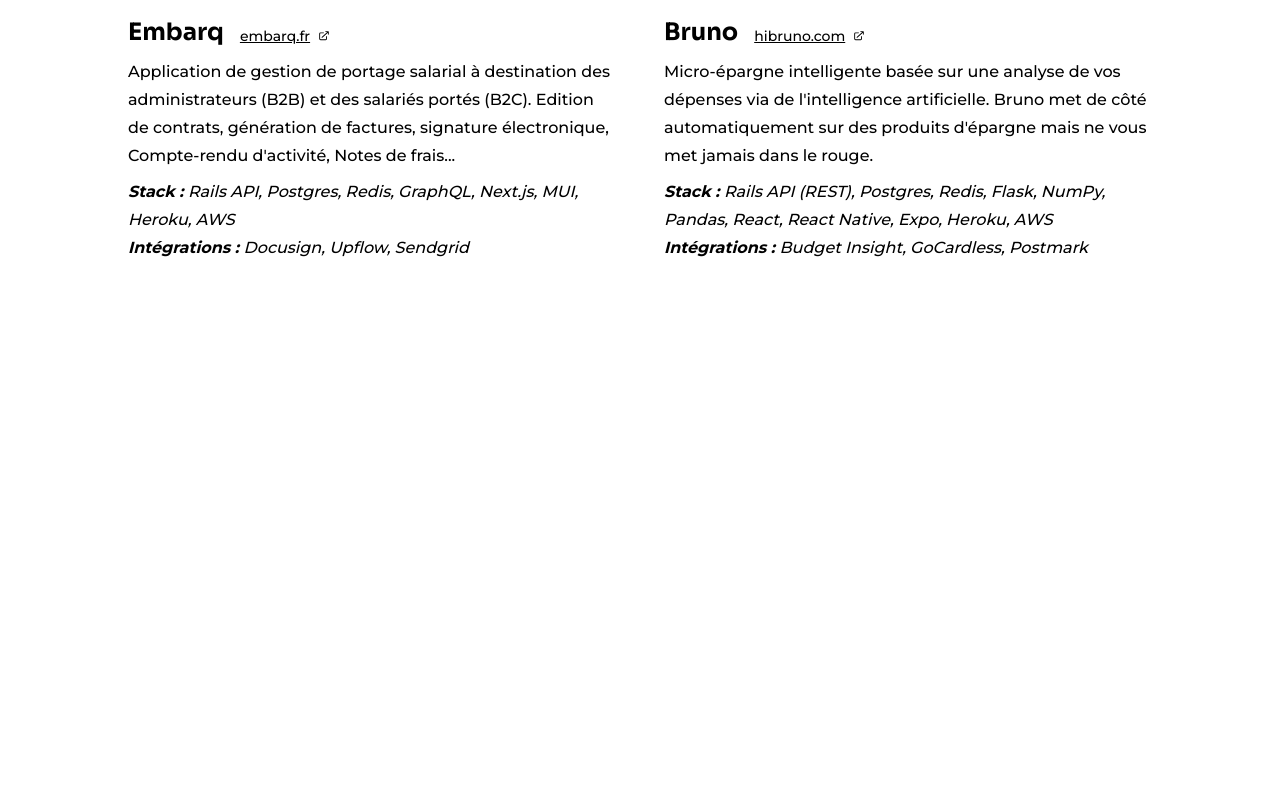
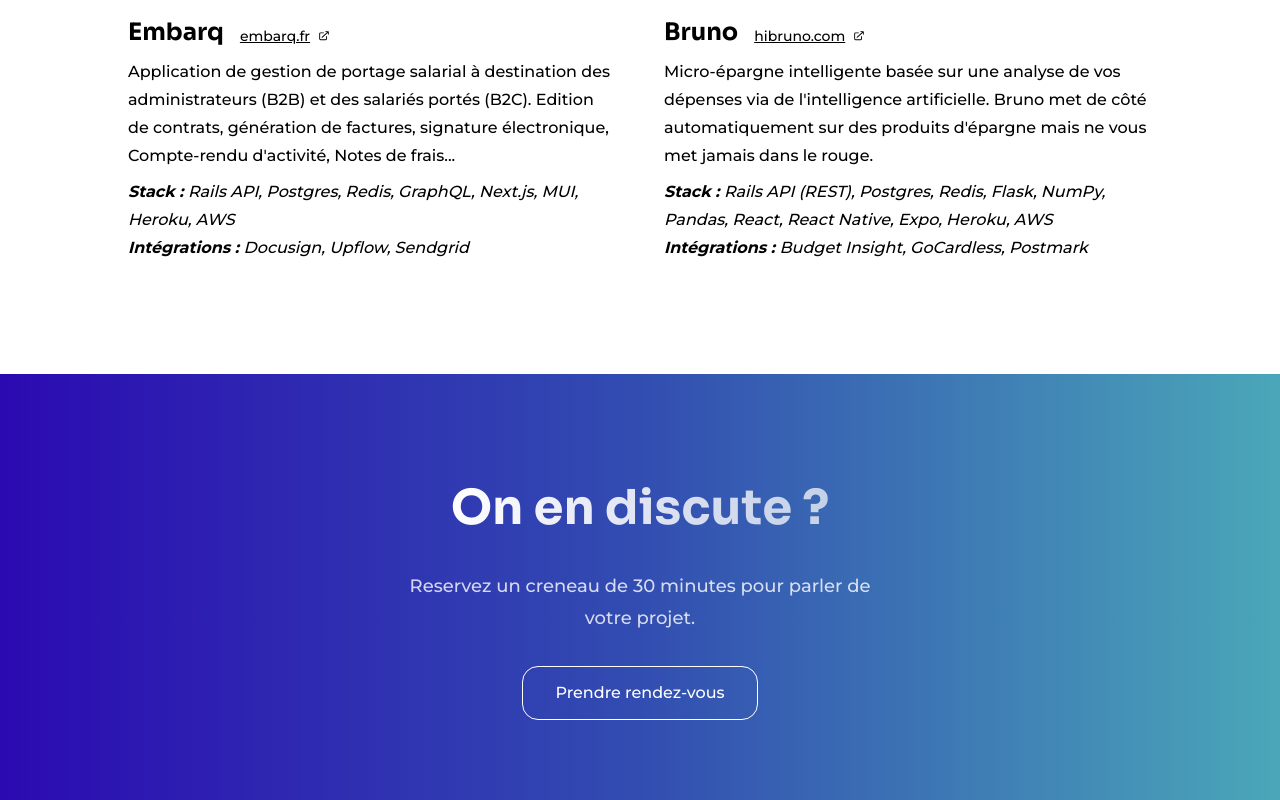
Before and after one commit to qrafttech/website, a Next.js app: page / in a window 1280 px wide. Shown: the part 7762-8562 px from the top of the page. Before the commit the page ends 8136 px from the top, so only its background shows below. Built offline with nearby package versions, Linux system fonts and the light colour scheme.

Commit message:
feat: replace mailto CTA with Cal.com booking link and add bottom CTA

```diff
--- /dev/null
+++ b/app/components/CallToAction.tsx
@@ -0,0 +1,26 @@
+import SectionTitle from "./SectionTitle";
+
+export default function CallToAction() {
+  return (
+    <div className="flex flex-col items-center gap-8 py-20 text-center">
+      <SectionTitle className="from-white to-white/70">
+        On en discute ?
+      </SectionTitle>
+      <p className="max-w-lg text-lg text-white/80">
+        Reservez un creneau de 30 minutes pour parler de votre projet.
+      </p>
+      <a
+        href="https://cal.com/nicolasrouanne/30min"
+        target="_blank"
+        rel="noreferrer"
+      >
+        <button
+          type="button"
+          className="rounded-2xl border border-white bg-transparent px-8 py-3 font-medium text-white hover:bg-white/20"
+        >
+          Prendre rendez-vous
+        </button>
+      </a>
+    </div>
+  );
+}
--- a/app/components/ContactUs.tsx
+++ b/app/components/ContactUs.tsx
@@ -3,12 +3,9 @@ import clsx from "clsx";
 type ContactUsProps = Partial<Pick<HTMLDivElement, "className">>;
 
 export default function ContactUs({ className }: ContactUsProps) {
-  const email = "hello@qraft.tech";
-  const subject = "Hello Qraft - Un petit mail après être allé sur votre site";
-
   return (
     <a
-      href={`mailto:${email}?subject=${subject}`}
+      href="https://cal.com/nicolasrouanne/30min"
       target="_blank"
       rel="noreferrer"
     >
--- a/app/page.tsx
+++ b/app/page.tsx
@@ -10,6 +10,7 @@ import FluidContainer from "../components/FluidContainer";
 import Team from "./components/Team";
 import Menu from "./components/Menu.client";
 import Portfolio from "./components/Portfolio";
+import CallToAction from "./components/CallToAction";
 
 export default function Home() {
   return (
@@ -55,6 +56,9 @@ export default function Home() {
           <Portfolio />
         </div>
       </FluidContainer>
+      <FluidContainer className="bg-gradient-to-r from-[#2B0AB1] via-[#324DB1] to-[#4AA7B8]">
+        <CallToAction />
+      </FluidContainer>
     </main>
   );
 }
```
